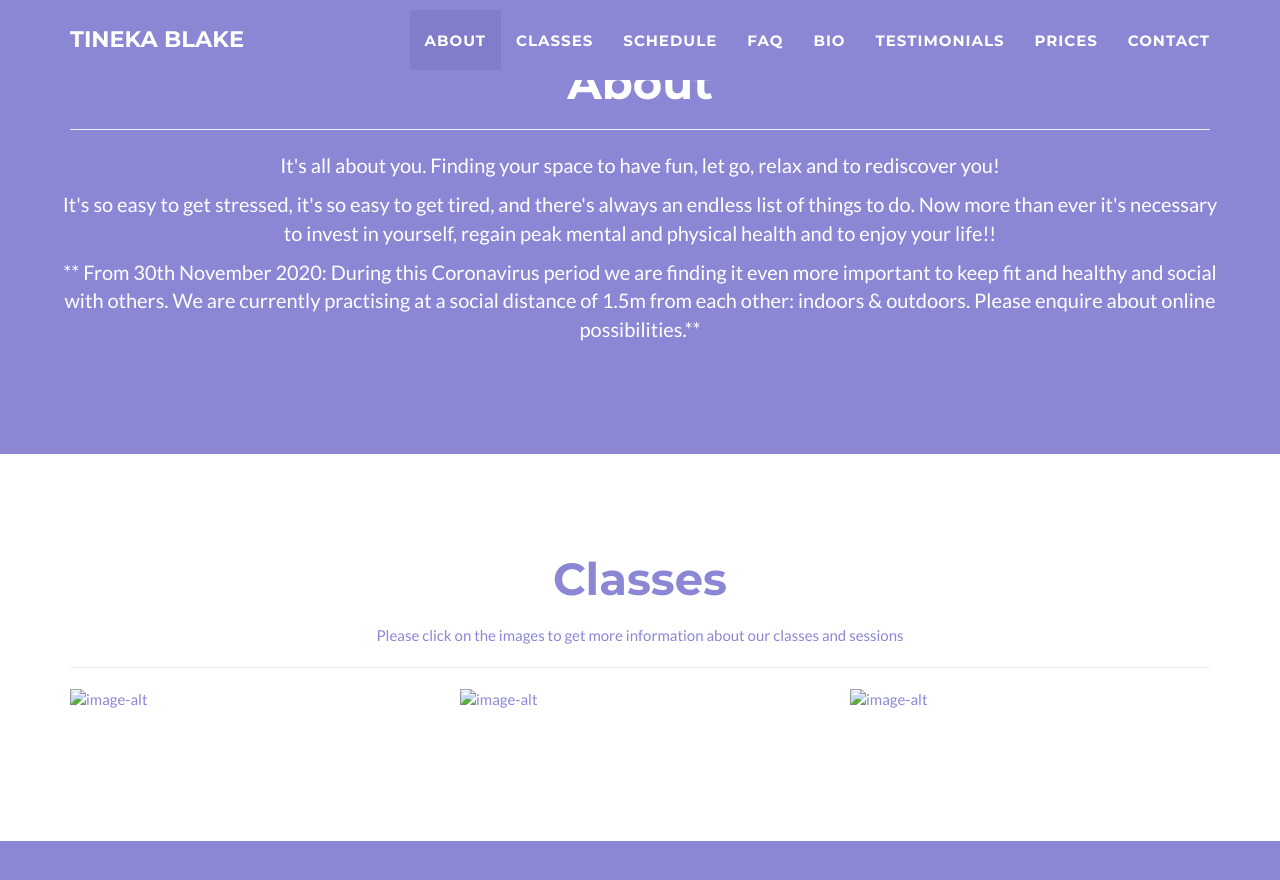
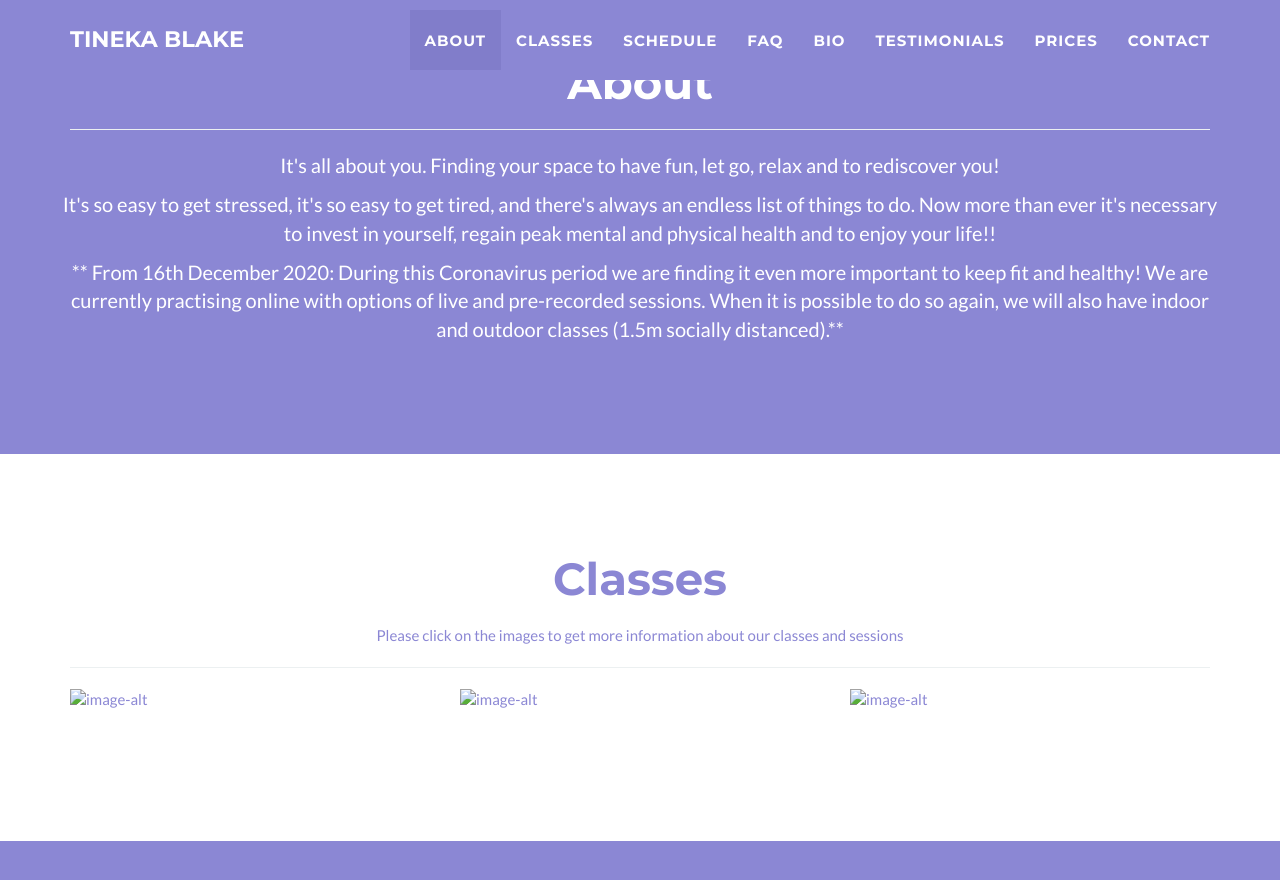
Before and after one commit to tineka-blake/tineka-blake.github.io, a Jekyll site: the page built from _posts/2020-08-26-coaching.markdown, in a window 1280 px wide and 900 px high, scrolled down 384 px. Shown: the top 880 px of the window. Built offline with Jekyll 4.4.1, drawn with Linux system fonts in a browser that asks for light colours; some of the changed lines change nothing that is shown; some of the changed text lies outside the part shown.

Commit message:
december

```diff
--- a/_includes/about.html
+++ b/_includes/about.html
@@ -16,7 +16,7 @@
 		  It's so easy to get stressed, it's so easy to get tired, and there's always an endless list of things to do. Now more than ever it's necessary to invest in yourself, regain peak mental and physical health and to enjoy your life!!
 		  </p>
 		 	<p>
-		  ** From 30th November 2020: During this Coronavirus period we are finding it even more important to keep fit and healthy and social with others. We are currently practising at a social distance of 1.5m from each other: indoors & outdoors. Please enquire about online possibilities.**
+		  ** From 16th December 2020: During this Coronavirus period we are finding it even more important to keep fit and healthy! We are currently practising online with options of live and pre-recorded sessions. When it is possible to do so again, we will also have indoor and outdoor classes (1.5m socially distanced).**
 		  </p>
             </div>
             </div>
--- a/_includes/prices.html
+++ b/_includes/prices.html
@@ -33,7 +33,7 @@
 		    <p>
 	            <br>
     	            <b>
-	           Private Yoga Classes & One on One Coaching:
+	           Private Yoga Classes
 		    </b>
 	            <br>
 		    - €65.00 for a 90 minute session
--- a/_posts/2020-08-26-coaching.markdown
+++ b/_posts/2020-08-26-coaching.markdown
@@ -1,13 +1,13 @@
 ---
 layout: default
-title: One-On-One Coaching
+title: Private Yoga
 modal-id: 3
 date: 2020-08-26
-img: coaching_icon.jpg
+img: private_yoga_icon.png
 alt: image-alt
 # project-date: March 2020
 # client: Start Bootstrap
 # category: Web Development
-description: Are you wondering what you really want to do with your life? Do you know what you want, but are struggling to get there? Do you think you could maybe get there with some guidance and a good cup of tea?<br>Coaching could be for you.<br>It is possible to find and thrive in a career that you love. It is possible not to be crippled by the fear of failure or judgement. It is possible to gain control over your mental health. It is possible to maintain a healthy diet and to pick lifestyle choices that serves you.<br><br>Sound interesting? Contact me and we'll chat, no obligations. Let's see if we hit it off. It could be the opportunity that you have been waiting for to literally change your life. Let's talk!
+description: Private yoga sessions are highly recommended if you would like to start with yoga or deepen and develop your practice. During our time together you will be able to; <br><br> + work on a specific area of your body that is causing discomfort <br> + to learn how to use yoga to better manage stress <br> + explore poses and breathing exercises that will make you feel more energised <br> + to practise at a pace and time that is convenient for you... <br><br> Location - at your preferred place. Private Yoga lessons are usually at the client's home. Otherwise, it is possible to arrange an alternative location. Please enquire about the possibilities.
 
 ---
```
Also changed, not shown: img/portfolio/coaching_icon.jpg (deleted), 5 other files.
